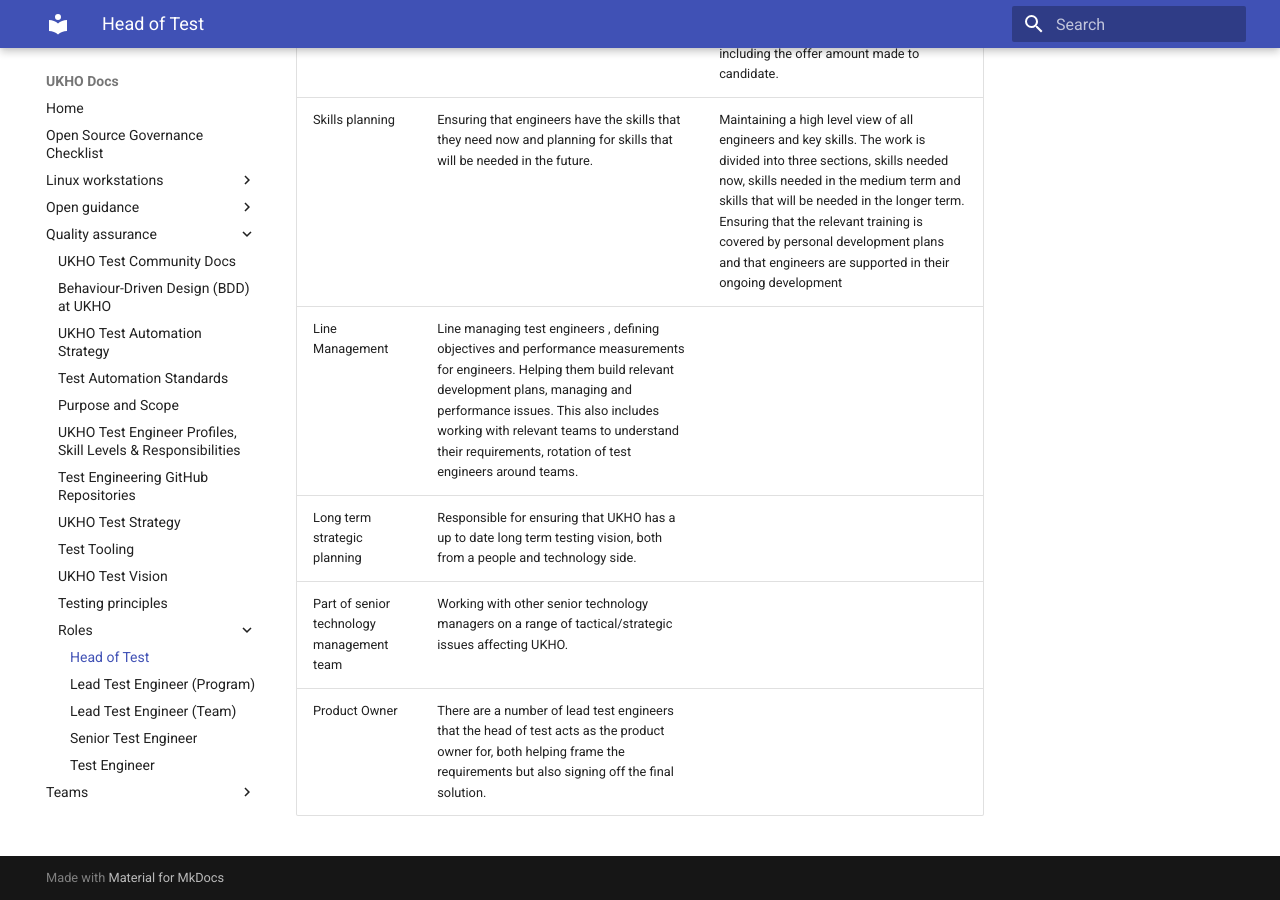
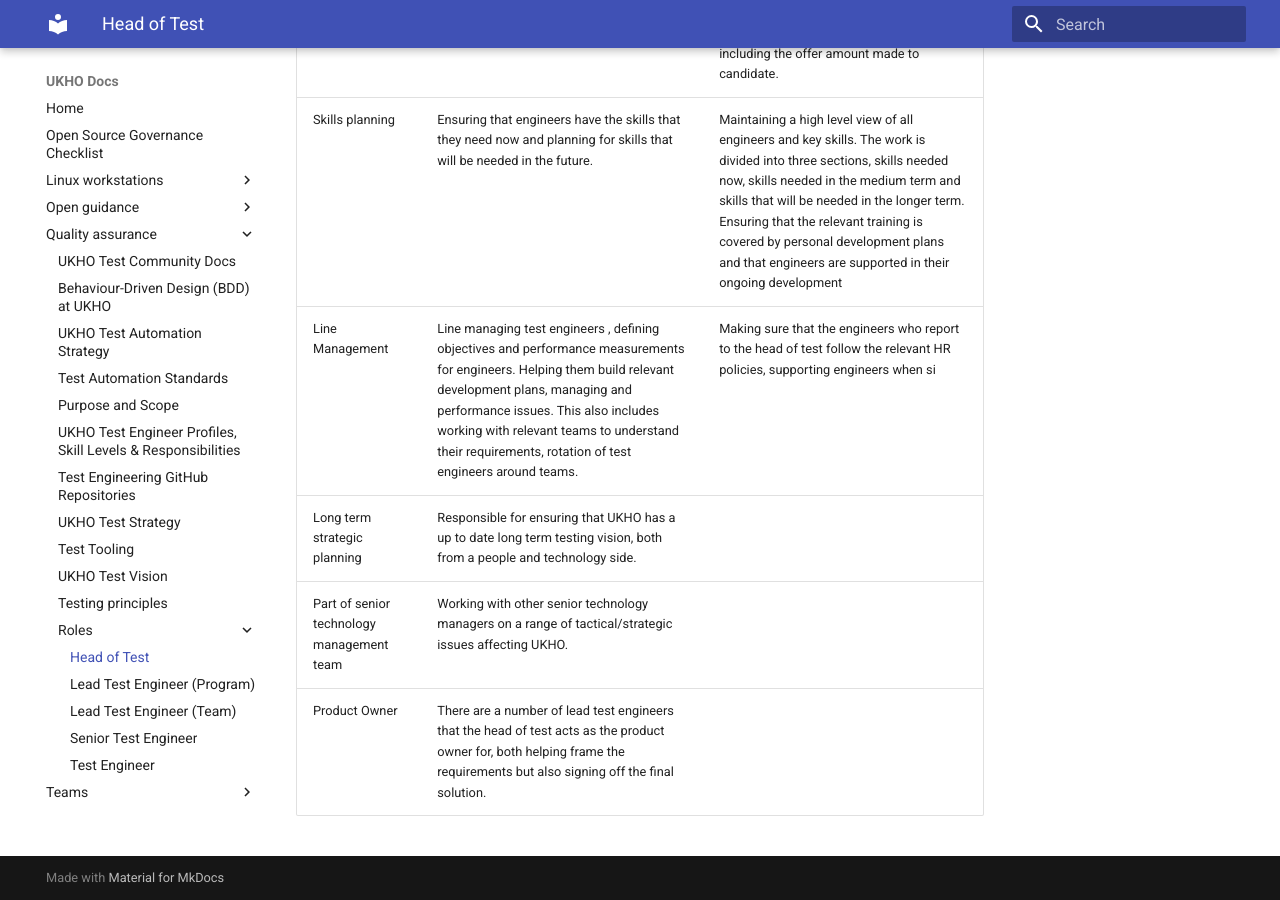
Before and after one commit to UKHO/docs, an MkDocs documentation site: the page built from docs/quality-assurance/roles/head-of-test.md, in a window 1280 px wide and 900 px high, scrolled down 817 px. Built offline with MkDocs 1.6.1 and Material for MkDocs 9.7.7, drawn with Linux system fonts in a browser that asks for light colours.

Commit message:
Update head-of-test.md

```diff
--- a/docs/quality-assurance/roles/head-of-test.md
+++ b/docs/quality-assurance/roles/head-of-test.md
@@ -17,7 +17,7 @@ At this level, you will:
 | Testing policy, strategy and standards | Responsible for ensuring that the relevant policy, strategy and standards comply with relevant government regulations. That the relevant policy's are applied correctly across all teams and are updated when needed.|  |
 | Recruitment of test engineers | Planning when new engineers are needed and recruiting people with relevant skills. | Working with the one program and delivery teams to determine what skills are required both from a UKHO and team view. Creating relevant job descriptions and interview packs. Running the recuritment campaign with HR through cv sift, interview and offer, including the offer amount made to candidate. |
 | Skills planning | Ensuring that engineers have the skills that they need now and planning for skills that will be needed in the future. | Maintaining a high level view of all engineers and key skills. The work is divided into three sections, skills needed now, skills needed in the medium term and skills that will be needed in the longer term. Ensuring that the relevant training is covered by personal development plans and that engineers are supported in their ongoing development |
-| Line Management | Line managing test engineers , defining objectives and performance measurements for engineers. Helping them build relevant development plans, managing and performance issues. This also includes working with relevant teams to understand their requirements, rotation of test engineers around teams. |  |
+| Line Management | Line managing test engineers , defining objectives and performance measurements for engineers. Helping them build relevant development plans, managing and performance issues. This also includes working with relevant teams to understand their requirements, rotation of test engineers around teams. | Making sure that the engineers who report to the head of test follow the relevant HR policies, supporting engineers when si |
 | Long term strategic planning | Responsible for ensuring that UKHO has a up to date long term testing vision, both from a people and technology side. |  |
 | Part of senior technology management team | Working with other senior technology managers on a range of tactical/strategic issues affecting UKHO. |  |
 | Product Owner | There are a number of lead test engineers that the head of test acts as the product owner for, both helping frame the requirements but also signing off the final solution. |  |
```
